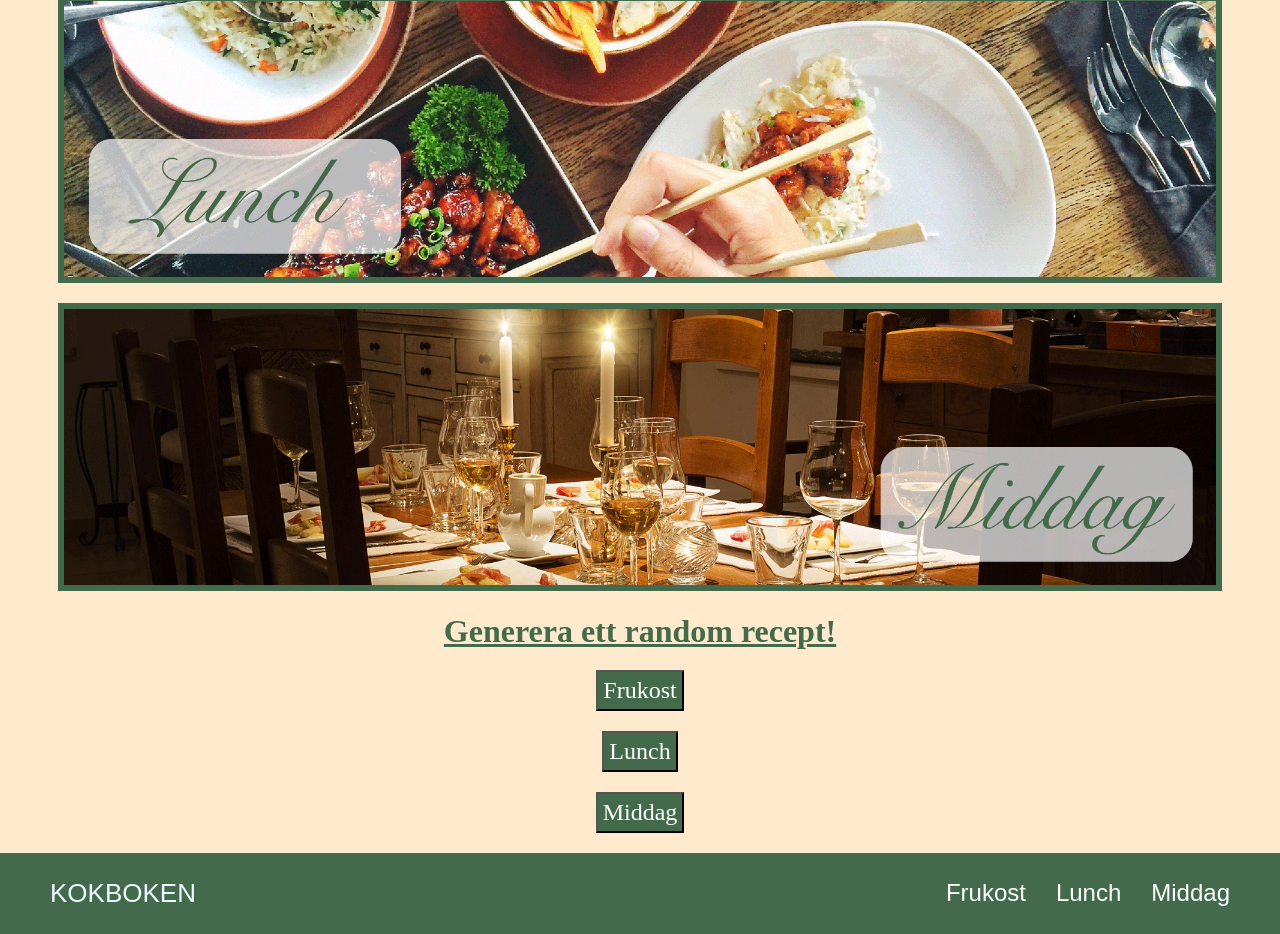
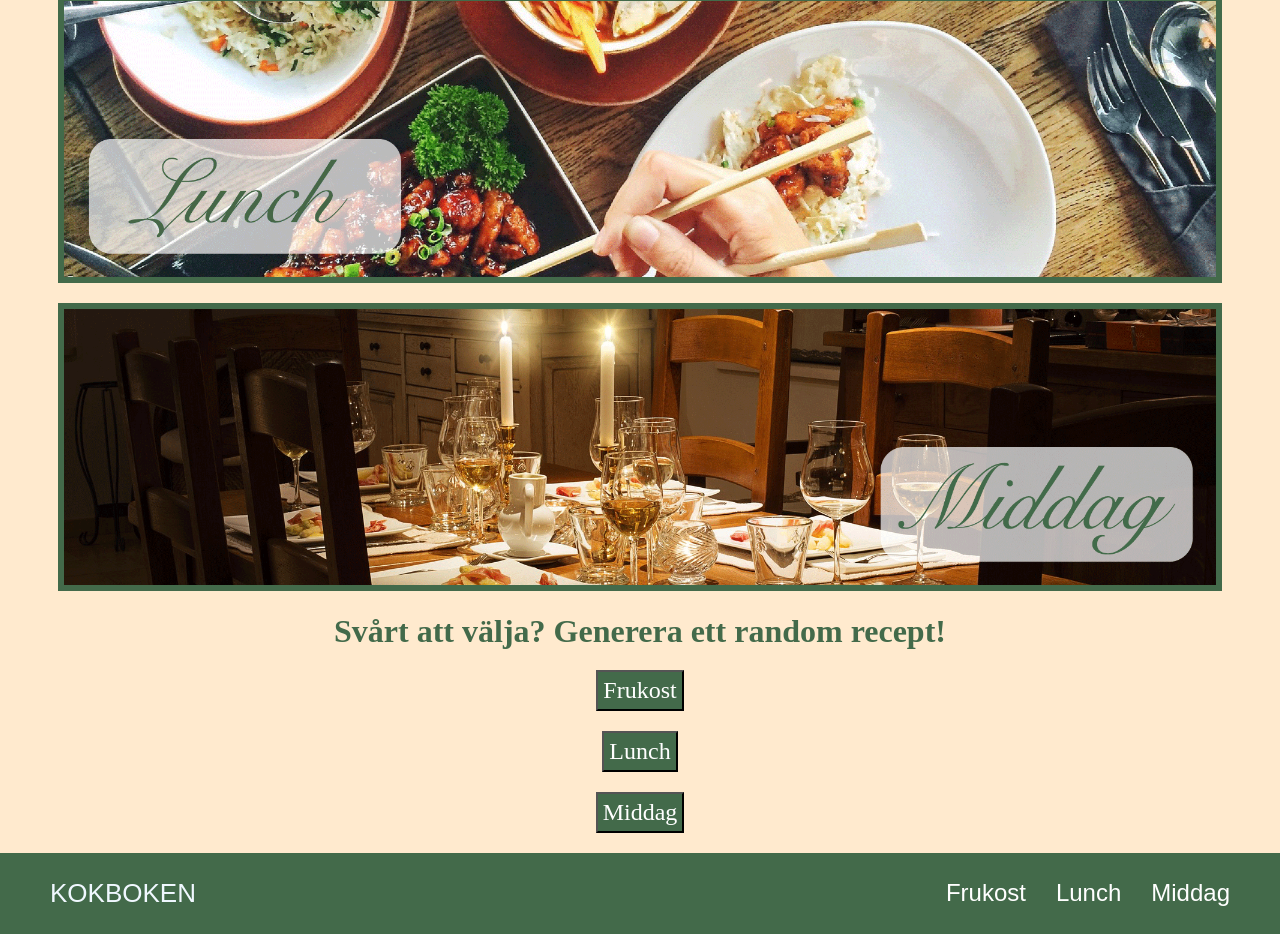
Before and after one commit to molliezeta/KokbokWebb, a plain HTML site: page index.html in a window 1280 px wide. Shown: the part 1216-2150 px from the top of the page. Drawn offline with Linux system fonts and the light colour scheme.

Commit message:
lite smått

```diff
--- a/Styles.CSS
+++ b/Styles.CSS
@@ -143,5 +143,4 @@ button{
 
 #random{
     text-align: center;
-    text-decoration: underline;
 }
--- a/index.html
+++ b/index.html
@@ -30,7 +30,7 @@
 
     <img src="Middag.webb.gif" alt="Middag" id="Middag-bild" style="cursor: pointer;">
 
-<h1 id="random">Generera ett random recept!</h1>
+<h1 id="random">Svårt att välja? Generera ett random recept!</h1>
 
 <button id="knapp">Frukost</button>
 <button id="knapp2">Lunch</button>
```
